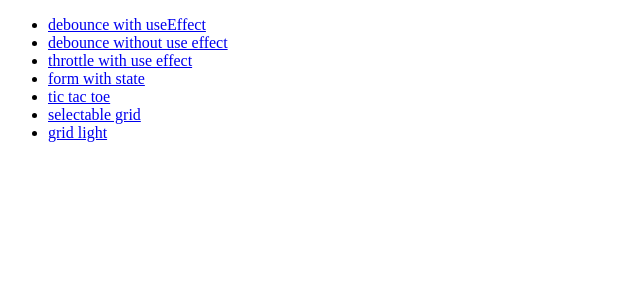
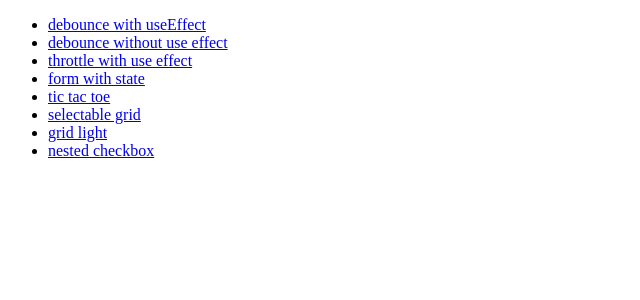
Before and after one commit to incognitokshitij/react-playground, a React (Vite) app: page / in a window 1280 px wide. Shown: the top 300 px of the page, without its empty margins (0-640 px from the left). Built offline with nearby package versions, Linux system fonts and the light colour scheme.

Commit message:
setup nested checkbox

```diff
--- /dev/null
+++ b/src/nestedCheckbox/Index.jsx
@@ -0,0 +1,7 @@
+import React from "react";
+
+function Index() {
+  return <div>Index</div>;
+}
+
+export default Index;
--- a/src/route.jsx
+++ b/src/route.jsx
@@ -6,6 +6,8 @@ import FormWithState from "./form/index";
 import TicTacToe from "./tictactoe/Index";
 import SelectableGrid from "./SelectableGrid/index";
 import GridLight from "./GridLight/index";
+import NestedCheckBox from "./nestedCheckbox/Index";
+
 let pages = [
   {
     name: "debounce with useEffect",
@@ -42,6 +44,11 @@ let pages = [
     path: "/grid-light",
     component: GridLight,
   },
+  {
+    name: "nested checkbox",
+    path: "/nested-checkbox",
+    component: NestedCheckBox,
+  },
 ];
 
 function Home() {
```
